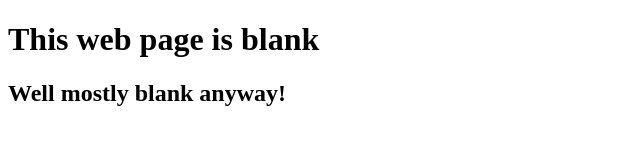
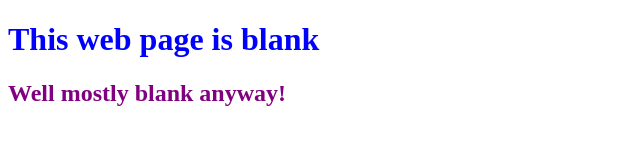
Before and after one commit to Nico31300/0main_openSAP_repo, a plain HTML site: page index.html in a window 1280 px wide. Shown: the whole page, without its empty margins (0-640 px from the left). Drawn offline with Linux system fonts and the light colour scheme.

Commit message:
Added link  style.css into index.html

```diff
--- a/index.html
+++ b/index.html
@@ -3,9 +3,10 @@
 	<head>
 		<meta http-equiv="Content-Type" content="text/html; charset-utf=8">
 		<title>My page of Quote</title>
+		<LINK href="style.css" rel="stylesheet" type="text/css">
 	</head>
 	<body>
-		<h1 style="color=blue">This web page is blank</h1>
-		<h2 style="color=purple">Well mostly blank anyway!</h2>
+		<h1 style="color:blue">This web page is blank</h1>
+		<h2 style="color:purple">Well mostly blank anyway!</h2>
 	</body>
 </html>
```
